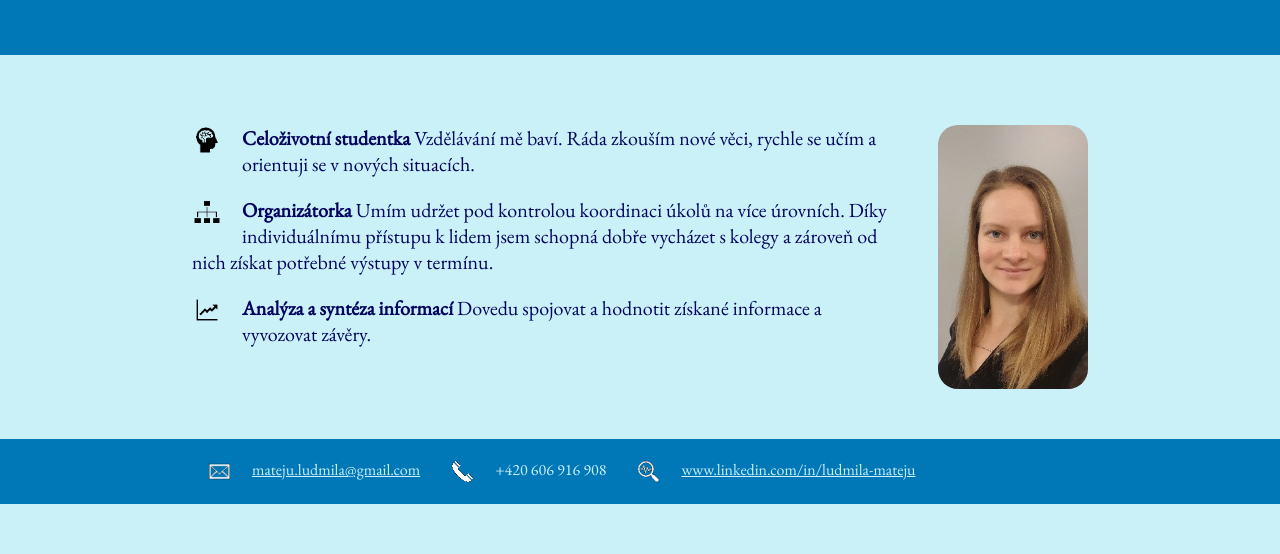
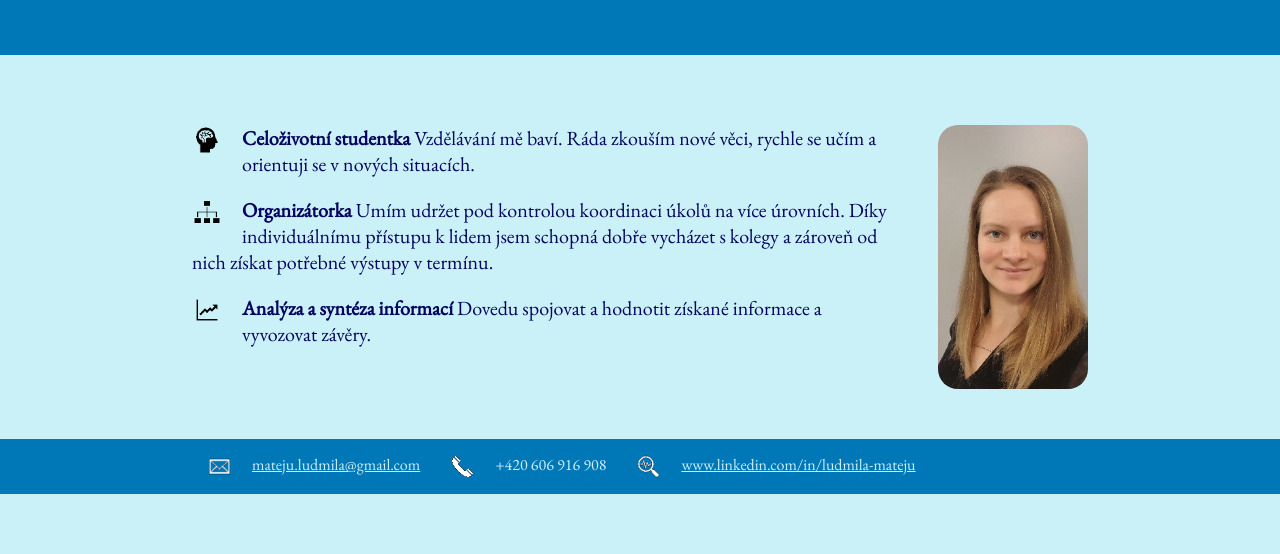
Before and after one commit to Ludmila210/Ukol1_zivotopis, a plain HTML site: page index.html in a window 1280 px wide. Shown: the part 124-678 px from the top of the page. Drawn offline with nearby package versions, Linux system fonts and the light colour scheme.

Commit message:
odstraneni odstavce u tab

```diff
--- a/index.html
+++ b/index.html
@@ -39,15 +39,13 @@
   </section>
 
   <section class="kontakty">
-    <p>
-      <table>
+    <table>
     <tr>
       <td><img src="obrazky/obalka.png" alt="obalka"> <a href="mailto:mateju.ludmila@gmail.com"> mateju.ludmila@gmail.com</a></td>
     <td><img src="obrazky/telefon.png" alt="telefon"> +420 606 916 908</td>
     <td><img src="obrazky/lupa.png" alt="lupa"> <a href="https://www.linkedin.com/in/ludmila-mateju"> www.linkedin.com/in/ludmila-mateju</a></td>
     </tr>
     </table>
-    </p>
   </section>
 
   <section class="zkusenosti">
--- a/style.css
+++ b/style.css
@@ -90,8 +90,9 @@ table {
 }
 
 .kontakty {
-  padding: 0 15%;
+  padding: 15px 15%;
   color: #CAF0F8;
+  overflow: auto;
 }
 
 a:link,
```
